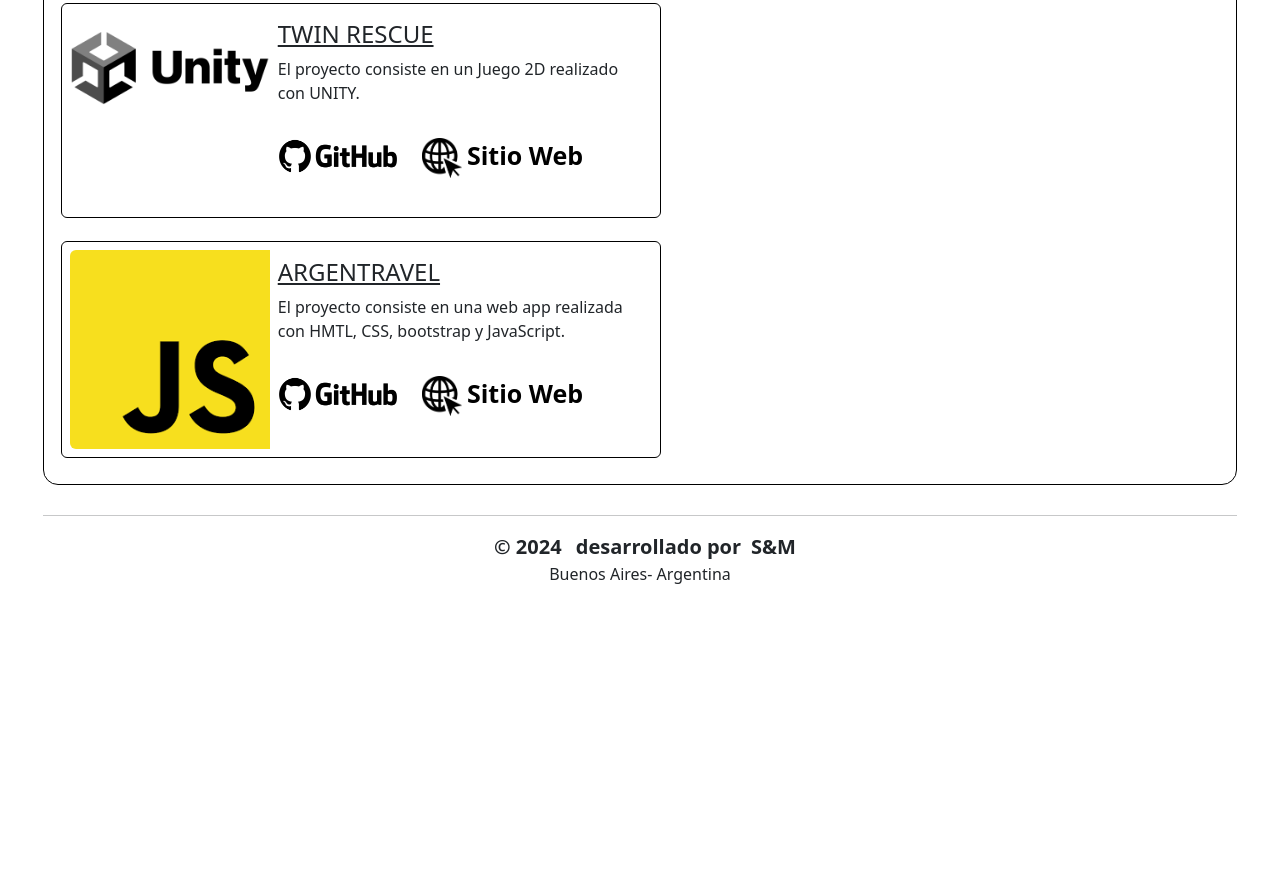
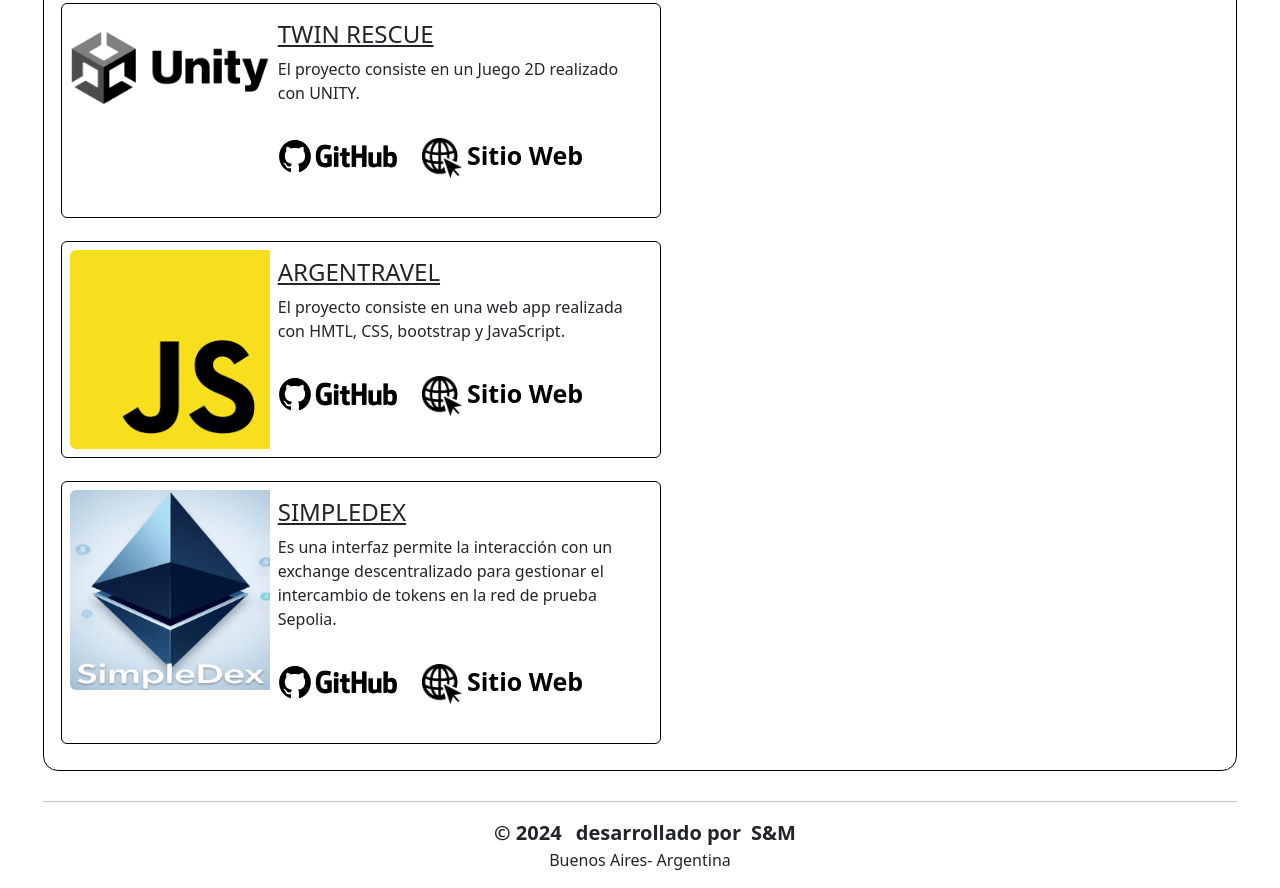
Before and after one commit to KANGOO2021/Portfolio-CV, a plain HTML site: page index.html in a window 1280 px wide. Shown: the part 7331-8219 px from the top of the page. Before the commit the page ends 7933 px from the top, so only its background shows below. Drawn offline with nearby package versions, Linux system fonts and the light colour scheme.

Commit message:
Actualización

```diff
--- a/index.html
+++ b/index.html
@@ -130,8 +130,7 @@
                                     aria-label="Close"></button>
                             </div>
                             <div class="modal-body">
-                                <h2>FINALIZADO, certificado pendiente.</h2>
-                                <!-- <img src="" class="educacion_titulos" alt="..."> -->
+                                <img src="img/Certificado Salesforce.png" class="educacion_titulos" alt="...">
                             </div>
                         </div>
                     </div>
@@ -924,6 +923,28 @@
                         </div>
                     </div>
 
+                    <div class="card mb-3" style="max-width:600px;">
+                        <div class="row g-0">
+                            <div class="col-md-4">
+                                <img src="./img/simpledex.png" class="img-fluid rounded-start image_proyectos m-2 " alt="..." style="height: 200px;">
+                            </div>
+                            <div class="col-md-8">
+                                <div class="card-body">
+                                    <h4 class="card-title titulo_tarjeta"><u>SIMPLEDEX</u></h4>
+                                    <p class="card-text texto_tarjeta">Es una interfaz permite la interacción con un exchange descentralizado para gestionar el intercambio de tokens en la red de prueba Sepolia.</p>
+
+                                    <a href="https://github.com/KANGOO2021/SimpleDexFrontend" target="_blank"><img
+                                            class="image_github" alt="Repositorio Github" src="./img/GitHub.png"
+                                            title="Repositorio Github" /></a>
+
+                                    <a class="sitio_web" href="https://simpledexfrontend.netlify.app/" target="_blank"><img
+                                            class="image_web" alt="Sitio Web" src="./img/sitio-web1.png" title="Sitio Web" />Sitio Web</a>
+
+                                </div>
+                            </div>
+                        </div>
+                    </div>
+
             </div>
         </div>
         <footer class="footer">
```
Also changed, not shown: img/Certificado Salesforce.png (added), img/simpledex.png (added).
